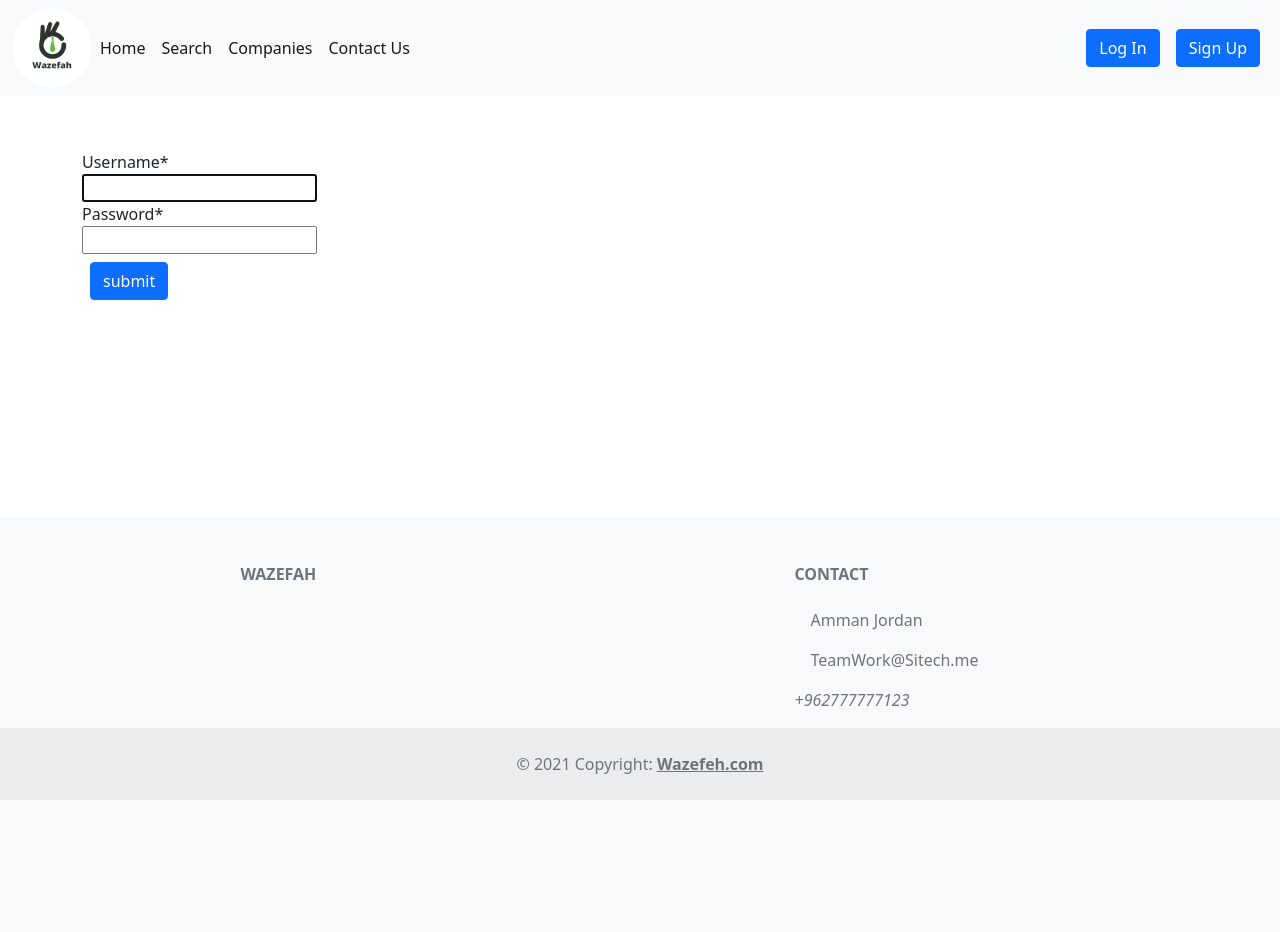
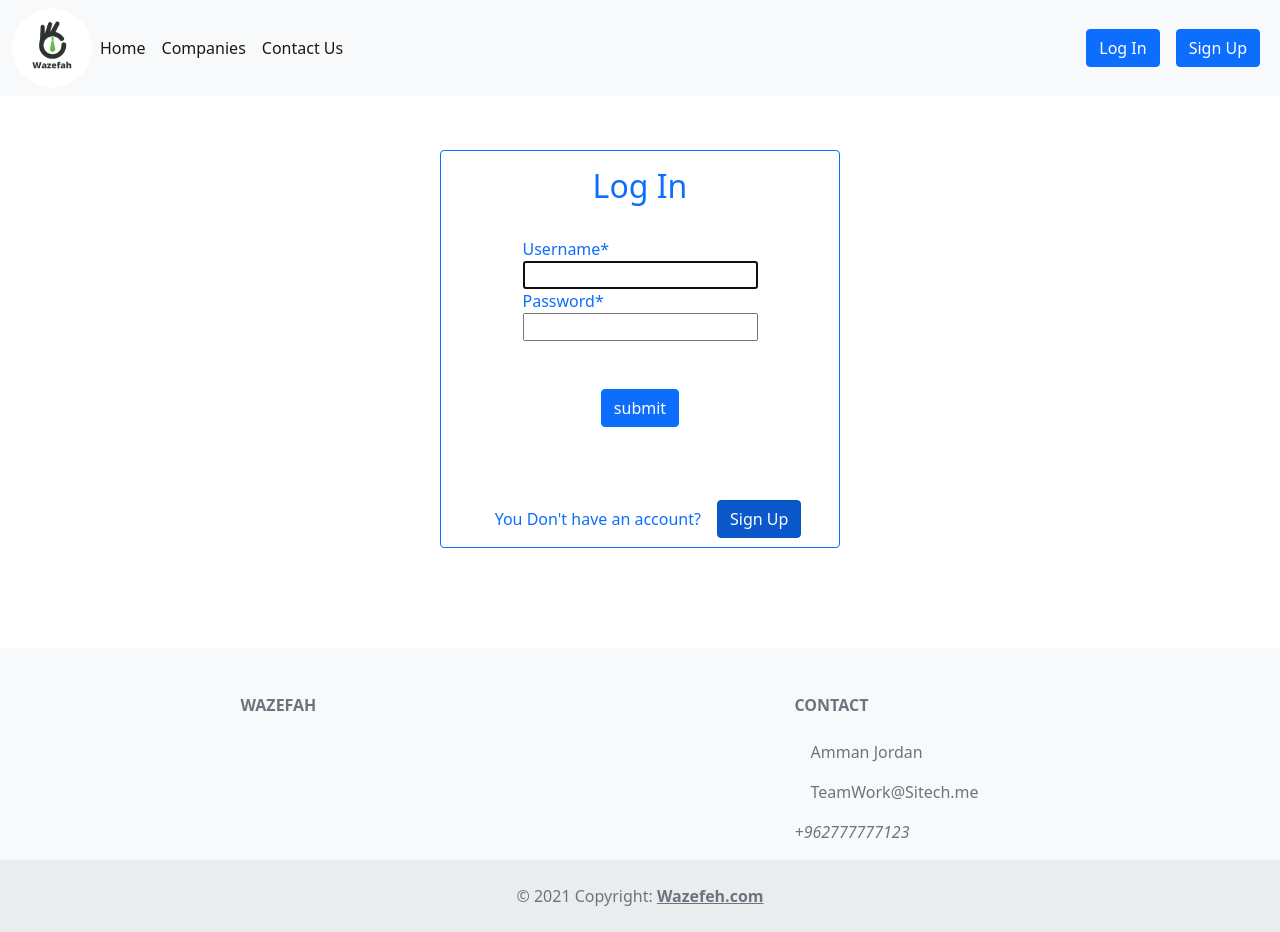
Before and after one commit to Abdulhafeez012/wazefah, a Django app: page /logIn/ in a window 1280 px wide. Before the commit the page ends 800 px from the top, so only its background shows below. Run offline with Django 4.2, Linux system fonts and the light colour scheme; some libraries are stand-ins or nearby versions.

Commit message:
finished from logIn fronEnd

```diff
--- a/templates/base.html
+++ b/templates/base.html
@@ -30,9 +30,6 @@
                         <a class="nav-link active" href="/home/">Home</a>
                     </li>
                     <li class="nav-item">
-                        <a class="nav-link active" href="#search">Search</a>
-                    </li>
-                    <li class="nav-item">
                         <a class="nav-link active" href="#company">Companies</a>
                     </li>
                     {% if user.is_authenticated %}
@@ -53,7 +50,7 @@
                     <div class="d-flex flex-column-reverse justify-content-end ">
                         <a class="btn btn-primary active align-self-center" href="/logout/" p-0>Log Out</a>
                         <button type="button" class="btn ">
-                        <h2>{{user.username}}</h2>
+                        <h2 class="text-uppercase">{{user.username}}</h2>
                         <img src="https://external-content.duckduckgo.com/iu/?u=http%3A%2F%2Fcdn.onlinewebfonts.com%2Fsvg%2Fimg_206976.png&f=1&nofb=1" alt="Profile image"
                         class="rounded-circle" width="50rem" height="50rem"></button>
                     </div>
@@ -63,13 +60,25 @@
     </nav>
 </header>
 {% if 'logIn' in request.path %}
-    <div class="container" style="margin-top: 150px;">
+    {% if messages %}
+        {% for message in messages %}
+            <div class="alert alert-danger d-flex justify-content-center mx-5" role="alert" style="margin-top: 150px;">
+                <svg xmlns="http://www.w3.org/2000/svg" width="24" height="24" fill="currentColor" class="bi bi-exclamation-triangle-fill flex-shrink-0 me-2" viewBox="0 0 16 16" role="img" aria-label="Warning:">
+                <path d="M8.982 1.566a1.13 1.13 0 0 0-1.96 0L.165 13.233c-.457.778.091 1.767.98 1.767h13.713c.889 0 1.438-.99.98-1.767L8.982 1.566zM8 5c.535 0 .954.462.9.995l-.35 3.507a.552.552 0 0 1-1.1 0L7.1 5.995A.905.905 0 0 1 8 5zm.002 6a1 1 0 1 1 0 2 1 1 0 0 1 0-2z"/>
+                </svg>
+                <div>
+                    {{ message }}
+                </div>
+            </div>
+        {% endfor %}
+    {% endif %}
+    <div class="container d-flex justify-content-center" style="margin-top: 150px; margin-bottom: 100px;">
         {% block logIn_block %}
 
         {% endblock %}
     </div>
-{% elif 'signUp' in request.path %}
-    {% block SignUp_block %}
+{% elif 'register' in request.path %}
+    {% block register_block %}
 
     {% endblock %}
 {% else %}
--- a/templates/login.html
+++ b/templates/login.html
@@ -3,20 +3,17 @@
 {% load crispy_forms_tags %}
 
 {% block logIn_block %}
-    <form action="" method="POST">{% csrf_token %}
-        {{form|crispy}}
-        <input type="submit" value="submit" class="btn btn-primary m-2">
-    </form>
-    {% if messages %}
-        {% for message in messages %}
-            <div class="alert alert-danger d-flex align-items-center" role="alert" style="margin-top: 150px;">
-                <svg xmlns="http://www.w3.org/2000/svg" width="24" height="24" fill="currentColor" class="bi bi-exclamation-triangle-fill flex-shrink-0 me-2" viewBox="0 0 16 16" role="img" aria-label="Warning:">
-                <path d="M8.982 1.566a1.13 1.13 0 0 0-1.96 0L.165 13.233c-.457.778.091 1.767.98 1.767h13.713c.889 0 1.438-.99.98-1.767L8.982 1.566zM8 5c.535 0 .954.462.9.995l-.35 3.507a.552.552 0 0 1-1.1 0L7.1 5.995A.905.905 0 0 1 8 5zm.002 6a1 1 0 1 1 0 2 1 1 0 0 1 0-2z"/>
-                </svg>
-                <div>
-                    {{ message }}
-                </div>
-            </div>
-        {% endfor %}
-    {% endif %}
+    <div class="d-flex card border-primary " style="width: 25rem;">
+        <h2 class="align-self-center m-3 text-primary">Log In</h2>
+        <div class="card-body text-primary align-self-center">
+            <form class="d-flex flex-column" method="POST">{% csrf_token %}
+                {{form|crispy}}
+                <input type="submit" value="submit" class="btn btn-primary m-5 align-self-center">
+            </form>
+        </div>
+        <div class="d-flex flex-row text-primary align-self-center">
+            <p class="m-3">You Don't have an account?</p>
+            <a href="/register/" class="btn btn-primary active align-self-center">Sign Up</a>
+        </div>
+    </div>
 {% endblock %}
```
